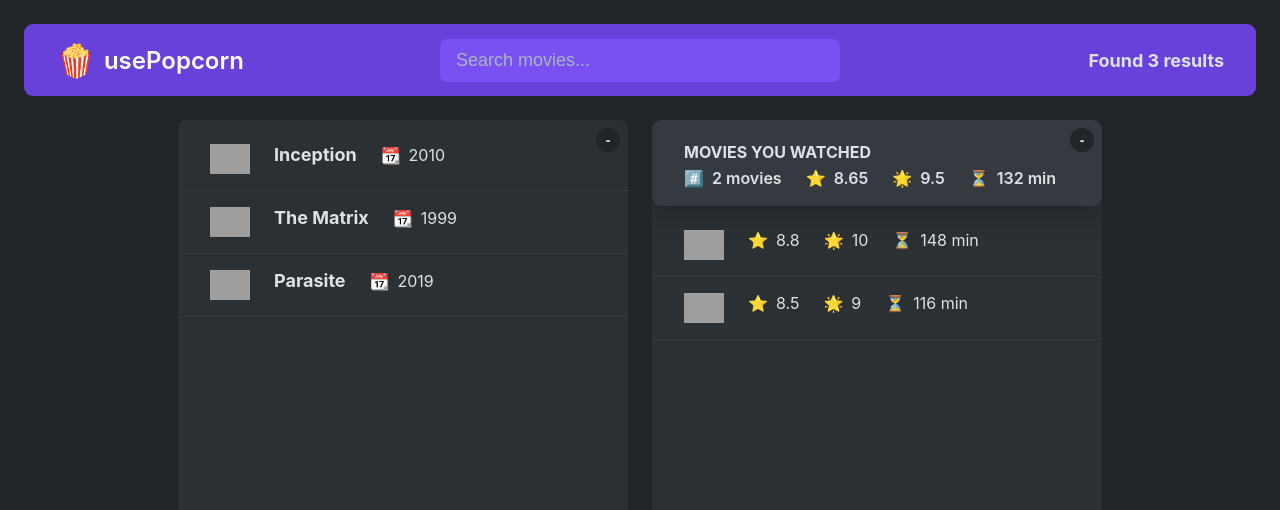
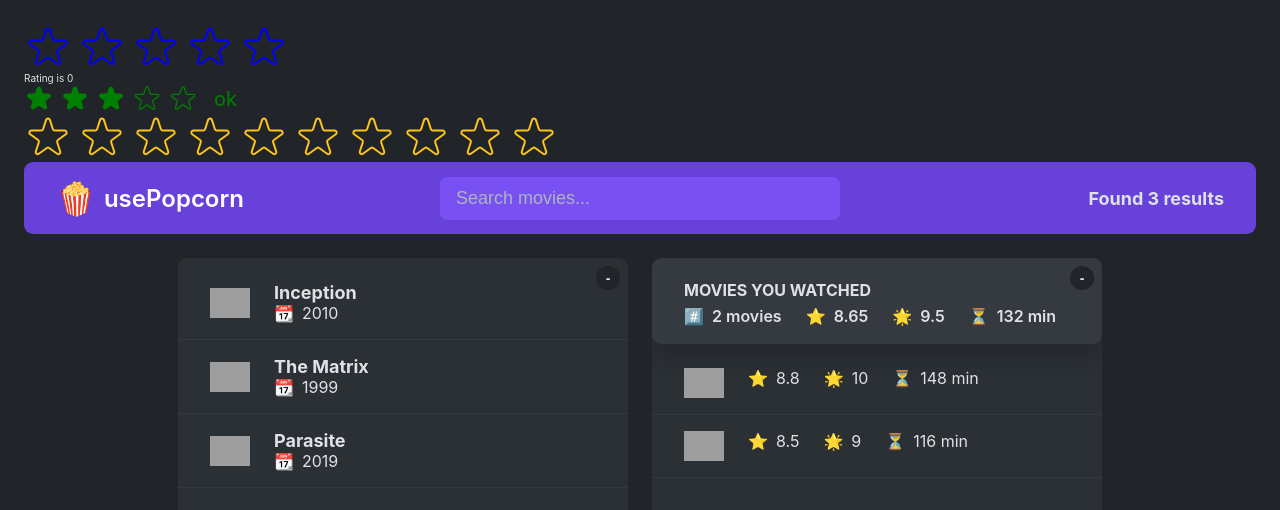
Before and after one commit to Eslam-Elwey/Use-popcorn, a React (Vite) app: page / in a window 1280 px wide. Shown: the top 510 px of the page. Built offline with nearby package versions, Linux system fonts and the light colour scheme; grey boxes are pictures that could not be loaded.

Commit message:
use component composition concept and update app component that be readable of the content of its app tree

```diff
--- a/src/App.jsx
+++ b/src/App.jsx
@@ -3,6 +3,13 @@ import { useState } from 'react';
 import './App.css'
 import MainSec from './components/MainSec';
 import Navbar from './components/Navbar';
+import Movies from './components/Movies';
+import WatchedMovies from './components/WatchedMovies';
+import ListBox from './components/ListBox';
+import Button from './components/Button';
+import WatchedSummary from './components/WatchedSummary';
+import Search from './components/Search';
+import StarRating from './components/StarRating';
 
 const tempMovieData = [
   {
@@ -51,15 +58,67 @@ const tempWatchedData = [
   },
 ];
 
+function Test()
+{
+  const [movieRating,setMovieRating]  = useState(0);
+
+  return (
+    <>
+      <StarRating color ="blue" setStateFun={setMovieRating} />
+      <p>Rating is {movieRating}</p>
+    </>
+  );
+
+}
 
 function App() {
   const [resultMovies , setResultMovies] = useState(tempMovieData);
   const [watchedMovies , setWatchedMovies] = useState(tempWatchedData);
+  const[query,setQuery] = useState("");
+
+
+
+
+    function Logo()
+    {
+        return (
+            <div className="logo">
+                <span role="logo">🍿</span>
+                <h1>usePopcorn</h1>
+            </div>
+        );
+    }
+
+    function Results({foundMoviesLength})
+    {
+        return(<h3 className="num-results">Found <strong>{foundMoviesLength}</strong> results</h3>);
+    }
+
+    const messages =['terrible','bad','ok','good','amazing'];
 
   return (
     <>
-      <Navbar foundMoviesLength={resultMovies.length}/>
-      <MainSec resultMovies={resultMovies } watchedMovies={watchedMovies} />
+    <Test/>
+    <StarRating maxRating = {5} color='green' size={30} className='test' defaultRating={3} messages={messages}/>
+    <StarRating maxRating = {10} />
+      <Navbar>
+        <Logo/>
+        <Search query={query} setQuery={setQuery}/>
+        <Results foundMoviesLength={resultMovies.length}/>
+      </Navbar>
+
+      <MainSec>
+        {/* {render found movies } */}
+        <ListBox>
+          <Movies resultMovies={tempMovieData}/>
+        </ListBox>
+
+        {/* {render watched movies } */}
+        <ListBox>
+          <WatchedSummary watchedMovies={watchedMovies}></WatchedSummary>
+          <WatchedMovies  watchedMovies={watchedMovies} />
+        </ListBox>
+      </MainSec>
     </>
   )
 }
--- a/src/components/MainSec.jsx
+++ b/src/components/MainSec.jsx
@@ -1,12 +1,9 @@
 
-import Movies from './Movies';
-import WatchedMovies from './WatchedMovies';
 
-function MainSec({resultMovies ,watchedMovies}) {
+function MainSec({children}) {
     return (
         <div className="main">
-            <Movies resultMovies={resultMovies} />
-            <WatchedMovies watchedMovies={watchedMovies} />
+            {children}
         </div>
     )
 }
--- a/src/components/Movies.jsx
+++ b/src/components/Movies.jsx
@@ -1,23 +1,13 @@
 import SingleMovie from "./SingleMovie"
-import Button from './Button';
-import { useState } from "react";
+
 
 function Movies({resultMovies}) {
-
-    const [isDisplayed,setIsDisplayed] = useState(true);
-
-    function handleToggleButton()
-    {
-        setIsDisplayed(()=>!isDisplayed) ;
-    }
-
     return (
-        <div className="box">
-            <Button classVal="btn-toggle" onClickHandler={handleToggleButton}>{isDisplayed?'-':'+'}</Button>
-            {isDisplayed&&<ul className="list list-movies">
-                {resultMovies.map((movie)=>(<SingleMovie key={crypto.randomUUID()} movie={movie}/>))}
-            </ul>}
-        </div>
+            <>
+                {<ul className="list list-movies">
+                    {resultMovies.map((movie)=>(<SingleMovie key={crypto.randomUUID()} movie={movie}/>))}
+                </ul>}
+            </>
     )
 }
 
--- a/src/components/Navbar.jsx
+++ b/src/components/Navbar.jsx
@@ -1,36 +1,9 @@
 
 
-function Navbar({foundMoviesLength}) {
-
-    function Search()
-    {
-        return (
-            <input type="text" className="search" placeholder="Search movies..."/>
-        );
-
-    }
-
-    function Logo()
-    {
-        return (
-            <div className="logo">
-                <span role="logo">🍿</span>
-                <h1>usePopcorn</h1>
-            </div>
-        );
-
-    }
-
-    function Results({foundMoviesLength})
-    {
-        return(<h3 className="num-results">Found <strong>{foundMoviesLength}</strong> results</h3>);
-    }
-
+function Navbar({children}) {
     return (
         <div className="nav-bar">
-            <Logo/>
-            <Search/>
-            <Results foundMoviesLength={foundMoviesLength}/>
+            {children}
         </div>
     )
 }
--- a/src/components/SingleMovie.jsx
+++ b/src/components/SingleMovie.jsx
@@ -8,10 +8,8 @@ function SingleMovie({movie}) {
     return (
         <li>
             <img src={Poster} alt={Title} />
-            <div>
-                <h3>{Title}</h3>
-                <ParagraphContainer emoji="📆" content={`${Year}`} />
-            </div>
+            <h3>{Title}</h3>
+            <ParagraphContainer emoji="📆" content={`${Year}`} />
         </li>
     )
 }
--- a/src/components/WatchedMovies.jsx
+++ b/src/components/WatchedMovies.jsx
@@ -1,43 +1,15 @@
 
-import { useState } from 'react';
-import Button from './Button';
 import OneWatchedMovie from './OneWatchedMovie';
-import ParagraphContainer from './ParagraphContainer';
+
 
 function WatchedMovies({watchedMovies}) {
 
-    const totalWatchedMovies = watchedMovies.length ;
-
-    const average = (arr=[])=>(arr.reduce((acc,curr,ind,arr)=>acc+curr/arr.length,0));
-
-    const avergeIMDBRating = average(watchedMovies.map((movie)=>movie.imdbRating)) ;
-    const avergeUserRating = average(watchedMovies.map((movie)=>movie.userRating)) ;
-    const avergeWatchedTime = average(watchedMovies.map((movie)=>movie.runtime)) ;
-
-    const [isDisplayed,setIsDisplayed] = useState(true);
-
-    function handleToggleButton()
-    {
-        setIsDisplayed(()=>!isDisplayed) ;
-    }
-
-
     return (
-        <div className="box">
-            <div className='summary'>
-                <h2>movies you watched</h2>
-                <div>
-                    <ParagraphContainer emoji="#️⃣" content={`${totalWatchedMovies} movies`} />
-                    <ParagraphContainer emoji="⭐" content={`${avergeIMDBRating}`} />
-                    <ParagraphContainer emoji="🌟" content={`${avergeUserRating}`} />
-                    <ParagraphContainer emoji="⏳" content={`${avergeWatchedTime} min`} />
-                </div>
-            </div>
-            <Button classVal="btn-toggle" onClickHandler={handleToggleButton}>{isDisplayed?'-':'+'}</Button>
-            {isDisplayed&&<ul className='list list-watched'>
+        <>
+            {<ul className='list list-watched'>
                 {watchedMovies.map((movie)=>(<OneWatchedMovie key={crypto.randomUUID()} movie={movie} />))}
             </ul>}
-        </div>
+        </>
     )
 }
 
```
